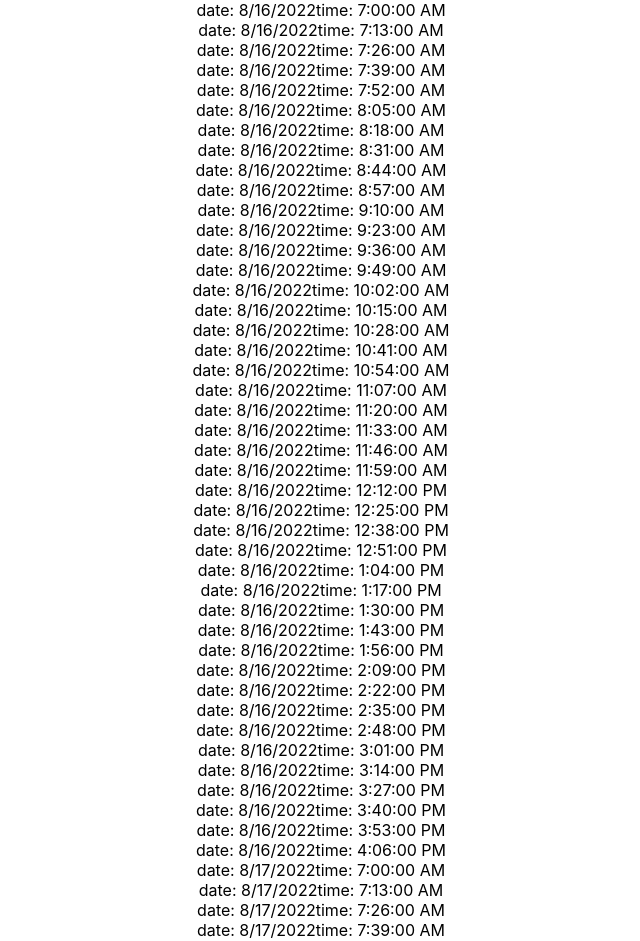
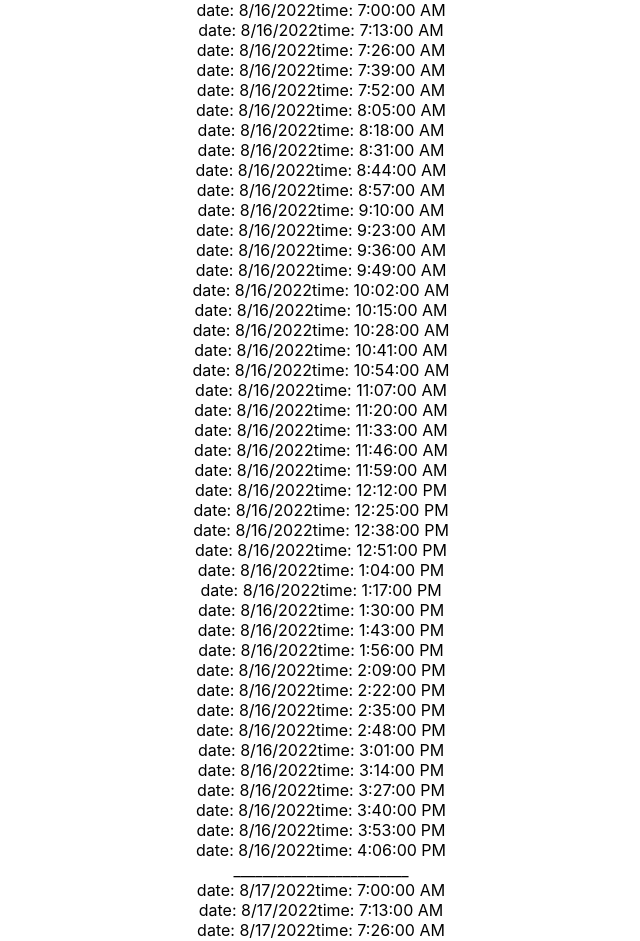
Before and after one commit to slj2222/golf-members, a React (Create React App) app in the folder golf-club-react/: page / in a window 1280 px wide. Shown: the top 941 px of the page, without its empty margins (319-959 px from the left). Built offline with nearby package versions, Linux system fonts and the light colour scheme.

Commit message:
days are separated with their times

```diff
--- /dev/null
+++ b/golf-club-react/src/components/DayCard.js
@@ -0,0 +1,27 @@
+import React from "react";
+import TimeCard from "./TimeCard";
+
+export default function DayCard({ dayArray }) {
+
+
+
+
+
+
+    const mapDayArray = dayArray.map(time => {
+        return (
+            // console.log(time)
+            <TimeCard key={time} date={time.toLocaleDateString()} time={time.toLocaleTimeString()} />
+        )
+    })
+
+
+
+    return (
+        <div>
+
+                {mapDayArray}
+            <div>________________________</div>
+        </div>
+    )
+}
--- a/golf-club-react/src/components/LandingPage.js
+++ b/golf-club-react/src/components/LandingPage.js
@@ -1,20 +1,18 @@
 
 import React, { useEffect, useState } from "react"
-import TimeCard from "./TimeCard"
+import DayCard from "./DayCard"
 
 
-export default function LandingPage( {allMembers} ) {
-// const days = ["Sunday", "Monday", "Tuesday", "Wednesday", "Thursday", "Friday", "Saturday"]
-// const times = ["7:00 am", "8:00 am", "9:00 am", "12:00 pm", "1:00 pm", "2:00 pm"]
+export default function LandingPage( ) {
 
-// const dayTwoWeeks = useState([])
 const [availableTeeTimeTimeArray, setAvailableTeeTimeTimeArray] = useState([])
 console.log(availableTeeTimeTimeArray)
 
     useEffect(() => {
 
-        let teeTimeTimeArrayUnix = []
-        console.log(teeTimeTimeArrayUnix)
+        const teeTimeTimeArrayUnix = []
+        // console.log(teeTimeTimeArrayUnix)
+        const chunkedArray = [];
 
 
         function indexDay() {
@@ -55,24 +53,36 @@ console.log(availableTeeTimeTimeArray)
                 }
         }
 
+        function chunk(array, chunkSize) {
+            let counter = 0;
+            while(counter < array.length) {
+              chunkedArray.push(array.slice(counter, counter + chunkSize));
+              counter += chunkSize;
+            }
+            // console.log(chunkedArray)
+            setAvailableTeeTimeTimeArray(chunkedArray)
+          }
+
+
+
         indexDay()
-        setAvailableTeeTimeTimeArray(teeTimeTimeArrayUnix)
+        chunk(teeTimeTimeArrayUnix, 43)
+
+        // setAvailableTeeTimeTimeArray(teeTimeTimeArrayUnix)
 
     }, [])
+
+    const mapAvailableTeeTimeTimeArray = availableTeeTimeTimeArray.map(dayArray => {
+        return (
+            <DayCard key={dayArray[0]} dayArray={dayArray} />
+        )
+    })
 
 
 // ++++++++++++++++++++++++++++++++++++++++++
 
-
-
 // +++++++++++++++++++++++++++++++++++++++++++
 
-    const mapAvailableTeeTimeTimeArray = availableTeeTimeTimeArray.map(time => {
-        return (
-            // console.log(time)
-            <TimeCard key={time} date={time.toLocaleDateString()} time={time.toLocaleTimeString()} />
-        )
-    })
 
     return (
         <div>
```
